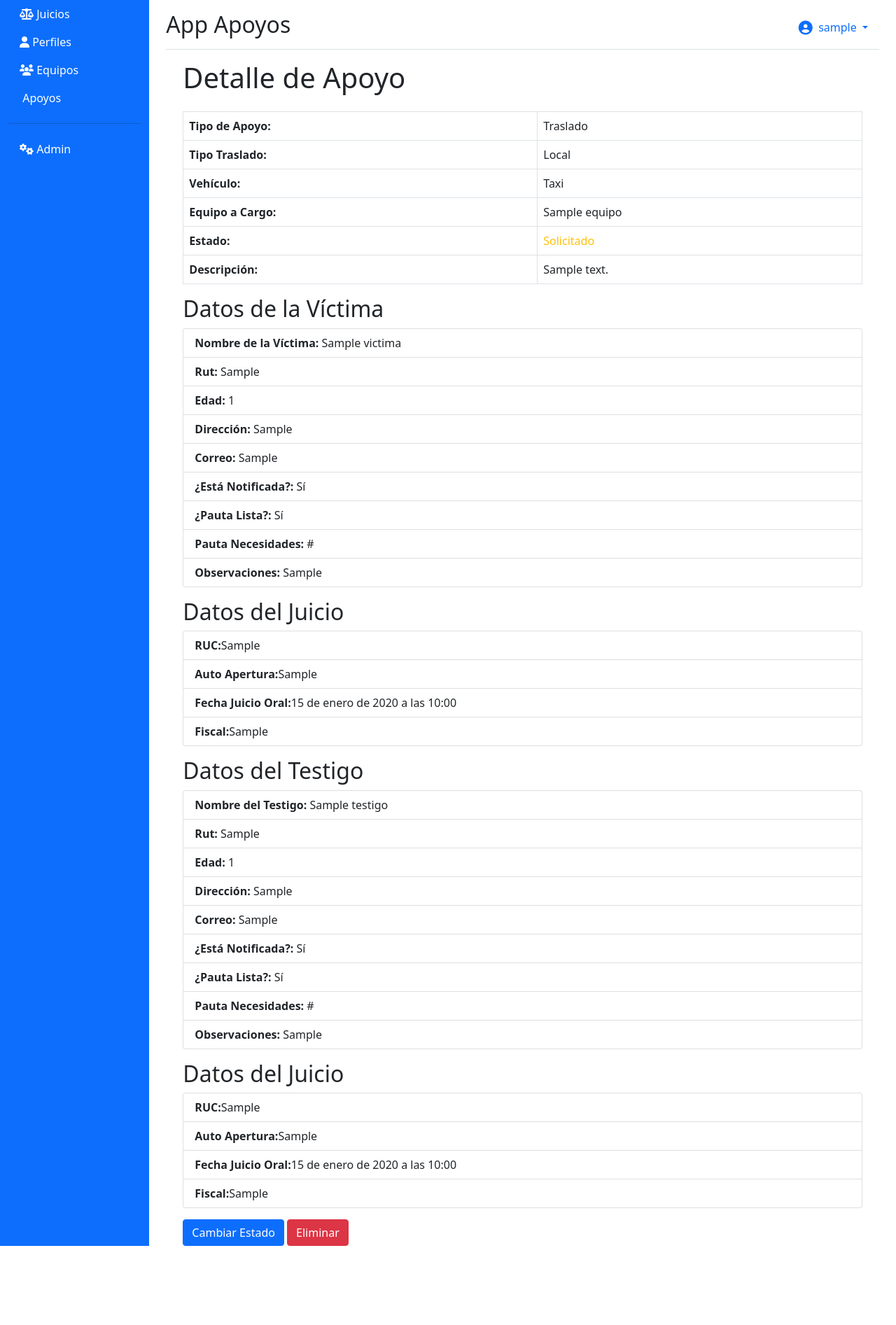
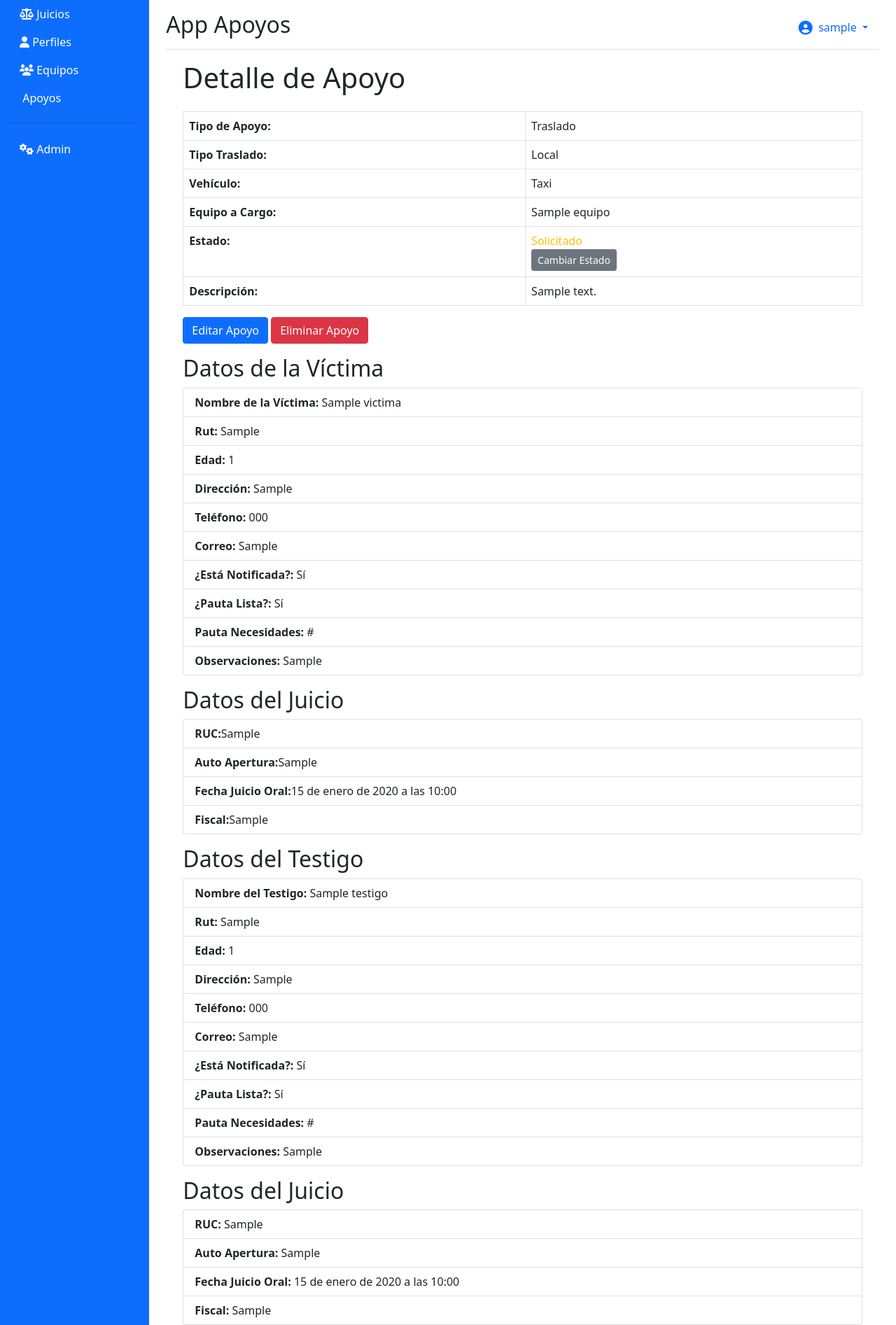
Before and after one commit to JOSELAGOSG/uravit_django, a Django app: page /apoyo/1/ in a window 1280 px wide. Shown: the whole page at 70% size. Before the commit the page ends 1780 px from the top, so only its background shows below. Run offline with Django 4.2, Linux system fonts and the light colour scheme; a user stored in the database is signed in; tables that the repository leaves empty hold one stand-in row (values such as "Sample post"); some libraries are stand-ins or nearby versions.

Commit message:
Apoyo CRUD production ready

```diff
--- a/uravit/trial/templates/trial/apoyo/apoyo_detail.html
+++ b/uravit/trial/templates/trial/apoyo/apoyo_detail.html
@@ -49,7 +49,7 @@
         <th>Estado:</th>
         <td>
           <span class="{% if apoyo.estado == 'so' %}text-warning{% elif apoyo.estado == 'ep' %}text-success{% elif apoyo.estado == 'ej' %}text-success{% endif %}">
-            {{ apoyo.get_estado_display }}
+            {{ apoyo.get_estado_display }} <br><a href="{% url 'trial:apoyo-estado-update' apoyo.pk %}" class="btn btn-secondary btn-sm">Cambiar Estado</a>
           </span>
         </td>
       </tr>
@@ -60,6 +60,16 @@
     </tbody>
   </table>
 
+  <!-- Botones para editar y eliminar -->
+  <div class="mt-3">
+    <a href="{% url 'trial:apoyo-update' apoyo.pk %}" class="btn btn-primary">Editar Apoyo</a>
+    {% if apoyo.victima %}
+    <a href="{% url 'trial:apoyo-victima-delete' apoyo.pk %}" class="btn btn-danger">Eliminar Apoyo</a>
+    {% elif apoyo.testigo %}
+    <a href="{% url 'trial:apoyo-testigo-delete' apoyo.pk %}" class="btn btn-danger">Eliminar Apoyo</a>
+    {% endif %}
+  </div>
+
   <!-- Datos del Juicio -->
   {% if apoyo.victima %}
   <h2 class="mt-3">Datos de la Víctima</h2>
@@ -68,6 +78,7 @@
     <li class="list-group-item"><strong>Rut:</strong> {{ apoyo.victima.rut }}</li>
     <li class="list-group-item"><strong>Edad:</strong> {{ apoyo.victima.edad }}</li>
     <li class="list-group-item"><strong>Dirección:</strong> {{ apoyo.victima.direccion }}</li>
+    <li class="list-group-item"><strong>Teléfono:</strong> {{ apoyo.victima.telefono }}</li>
     <li class="list-group-item"><strong>Correo:</strong> {{ apoyo.victima.correo }}</li>
     <li class="list-group-item"><strong>¿Está Notificada?:</strong> {{ apoyo.victima.bool_esta_notificada|yesno:"Sí,No" }}</li>
     <li class="list-group-item"><strong>¿Pauta Lista?:</strong> {{ apoyo.victima.bool_pauta_lista|yesno:"Sí,No" }}</li>
@@ -90,6 +101,7 @@
     <li class="list-group-item"><strong>Rut:</strong> {{ apoyo.testigo.rut }}</li>
     <li class="list-group-item"><strong>Edad:</strong> {{ apoyo.testigo.edad }}</li>
     <li class="list-group-item"><strong>Dirección:</strong> {{ apoyo.testigo.direccion }}</li>
+    <li class="list-group-item"><strong>Teléfono:</strong> {{ apoyo.testigo.telefono }}</li>
     <li class="list-group-item"><strong>Correo:</strong> {{ apoyo.testigo.correo }}</li>
     <li class="list-group-item"><strong>¿Está Notificada?:</strong> {{ apoyo.testigo.bool_esta_notificada|yesno:"Sí,No" }}</li>
     <li class="list-group-item"><strong>¿Pauta Lista?:</strong> {{ apoyo.testigo.bool_pauta_lista|yesno:"Sí,No" }}</li>
@@ -98,17 +110,11 @@
   </ul>
   <h2 class="mt-3">Datos del Juicio</h2>
   <ul class="list-group">
-    <li class="list-group-item"><strong>RUC:</strong>{{ apoyo.testigo.juicio.ruc }}</li>
-    <li class="list-group-item"><strong>Auto Apertura:</strong>{{ apoyo.testigo.juicio.auto_apertura }}</li>
-    <li class="list-group-item"><strong>Fecha Juicio Oral:</strong>{{ apoyo.testigo.juicio.fecha_juicio_oral }}</li>
-    <li class="list-group-item"><strong>Fiscal:</strong>{{ apoyo.testigo.juicio.fiscal }}</li>
+    <li class="list-group-item"><strong>RUC:</strong> {{ apoyo.testigo.juicio.ruc }}</li>
+    <li class="list-group-item"><strong>Auto Apertura:</strong> {{ apoyo.testigo.juicio.auto_apertura }}</li>
+    <li class="list-group-item"><strong>Fecha Juicio Oral:</strong> {{ apoyo.testigo.juicio.fecha_juicio_oral }}</li>
+    <li class="list-group-item"><strong>Fiscal:</strong> {{ apoyo.testigo.juicio.fiscal }}</li>
   </ul>
   {% endif %}
-
-  <!-- Botones para editar y eliminar -->
-  <div class="mt-3">
-    <a href="{% url 'trial:apoyo-estado-update' apoyo.pk %}" class="btn btn-primary">Cambiar Estado</a>
-    <a href="#" class="btn btn-danger">Eliminar</a>
-  </div>
 </div>
 {% endblock %}
--- a/uravit/trial/templates/trial/apoyo/apoyo_form.html
+++ b/uravit/trial/templates/trial/apoyo/apoyo_form.html
@@ -1,14 +1,14 @@
 {% extends 'base.html' %}
 
-{% block title %}Crear Apoyo{% endblock %}
+{% block title %}Formulario Apoyo{% endblock %}
 
 {% block content %}
 <div class="container">
-  <h2 class="mt-3">Crear Apoyo</h2>
+  <h2 class="mt-3">Formulario Apoyo</h2>
   <form method="post">
     {% csrf_token %}
     <div class="form-group">
-      <label for="{{ form.tipo.id_for_label }}">Tipo de Apoyo:</label>
+      <label for="{{ form.tipo.id_for_label }}"><strong>Tipo de Apoyo:</label>
       {{ form.tipo }}
     </div>
 
--- a/uravit/trial/templates/trial/testigo/testigo_detail.html
+++ b/uravit/trial/templates/trial/testigo/testigo_detail.html
@@ -32,6 +32,7 @@
   <table class="table table-bordered mt-3" id="apoyos-table">
     <thead>
       <tr>
+        <th></th>
         <th>Tipo de Apoyo</th>
         <th>Equipo a Cargo</th>
         <th>Estado</th>
@@ -42,6 +43,7 @@
     <tbody>
       {% for apoyo in testigo.apoyos.all %}
       <tr>
+        <td><a href="{{ apoyo.get_absolute_url }}">Ir al apoyo</a></td>
         <td>{{ apoyo.get_tipo_display }}</td>
         <td>{{ apoyo.equipo_a_cargo.nombre }}</td>
         <td>
--- a/uravit/trial/urls.py
+++ b/uravit/trial/urls.py
@@ -47,11 +47,12 @@ urlpatterns = [
     path('testigo/<int:testigo_pk>/create-apoyo/', login_required(views.ApoyoTestigoCreateView.as_view()), name='apoyo-testigo-create'),
 
     # Apoyo
-    path('apoyo/', views.ApoyoListView.as_view(), name='apoyo-list'),
-    path('apoyo/<int:pk>/', views.ApoyoDetailView.as_view(), name='apoyo-detail'),
-    path('apoyo/<int:pk>/v-delete/', views.ApoyoVictimaDeleteView.as_view(), name='apoyo-victima-delete'),
-    path('apoyo/<int:pk>/t-delete/', views.ApoyoTestigoDeleteView.as_view(), name='apoyo-testigo-delete'),
-    path('apoyo/<int:pk>/estado-update/', views.ApoyoEstadoUpdateView.as_view(), name='apoyo-estado-update'),
+    path('apoyo/', login_required(views.ApoyoListView.as_view()), name='apoyo-list'),
+    path('apoyo/<int:pk>/', login_required(views.ApoyoDetailView.as_view()), name='apoyo-detail'),
+    path('apoyo/<int:pk>/update/', login_required(views.ApoyoUpdateView.as_view()), name='apoyo-update'),
+    path('apoyo/<int:pk>/v-delete/', login_required(views.ApoyoVictimaDeleteView.as_view()), name='apoyo-victima-delete'),
+    path('apoyo/<int:pk>/t-delete/', login_required(views.ApoyoTestigoDeleteView.as_view()), name='apoyo-testigo-delete'),
+    path('apoyo/<int:pk>/estado-update/', login_required(views.ApoyoEstadoUpdateView.as_view()), name='apoyo-estado-update'),
     # Mi Perfil
     path('mi-perfil/', login_required(views.UserPerfilView.as_view()), name='user-perfil'),
 
--- a/uravit/trial/views.py
+++ b/uravit/trial/views.py
@@ -279,6 +279,20 @@ class ApoyoListView(ListView):
                 queryset = Apoyo.objects.none()  # No hay perfil, por lo tanto, no se muestra nada
         return queryset
 
+class ApoyoUpdateView(UpdateView):
+    template_name = 'trial/apoyo/apoyo_form.html'
+    model = Apoyo
+    fields = [
+        'tipo',
+        'equipo_a_cargo',
+        'estado',
+        'descripcion',
+        'traslado_tipo',
+        'traslado_vehiculo',
+        'estadia_con_alimentacion',
+        'asistencia_medica_tipo',
+        'traductor_idioma'
+        ]
 
 class ApoyoEstadoUpdateView(UpdateView):
     template_name = 'trial/apoyo/apoyo_estado_update.html'
@@ -293,7 +307,7 @@ class ApoyoVictimaDeleteView(DeleteView):
     def get_success_url(self):
         apoyo = self.object
         victima_pk = apoyo.victima.pk
-        return reverse_lazy('victima-detail', kwargs={'pk': victima_pk})
+        return reverse_lazy('trial:victima-detail', kwargs={'pk': victima_pk})
 
 class ApoyoTestigoDeleteView(DeleteView):
     template_name = 'trial/apoyo/apoyo_confirm_delete.html'
@@ -303,7 +317,7 @@ class ApoyoTestigoDeleteView(DeleteView):
     def get_success_url(self):
         apoyo = self.object
         testigo_pk = apoyo.testigo.pk
-        return reverse_lazy('testigo-detail', kwargs={'pk': testigo_pk})
+        return reverse_lazy('trial:testigo-detail', kwargs={'pk': testigo_pk})
 
 # Mi Perfil Detail
 @method_decorator(login_required, name='dispatch')
```
Also changed, not shown: uravit/trial/templates/trial/apoyo/apoyo_list.html (+1 -6 lines), uravit/trial/templates/trial/victima/victima_detail.html (+4 -5 lines).
